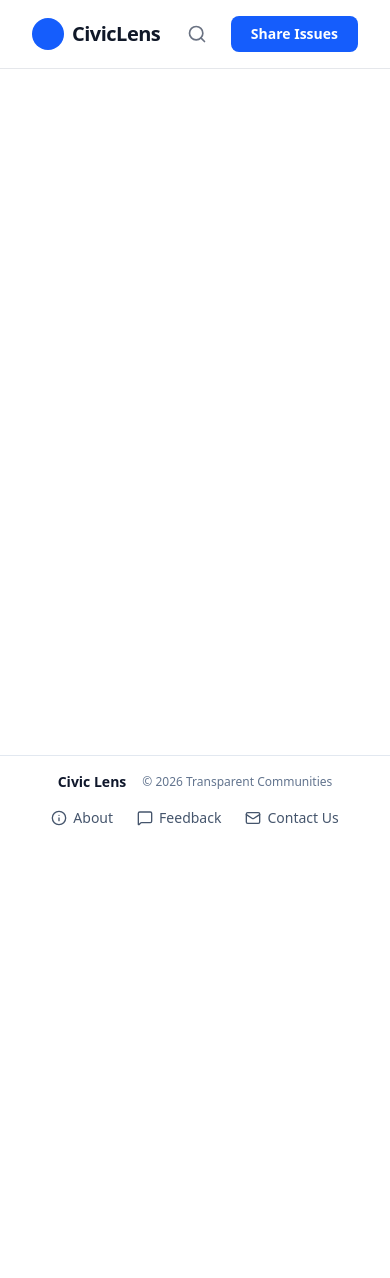
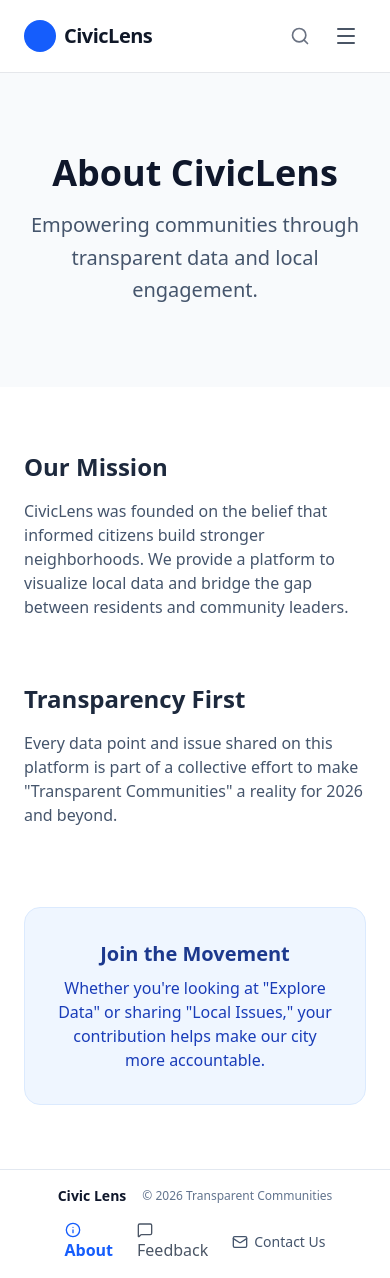
Before and after one commit to tanu1909/civic_lens, a React (Vite) app: page /about in a window 390 px wide. Before the commit the page ends 844 px from the top, so only its background shows below. Built offline with nearby package versions, Linux system fonts and the light colour scheme; no server answers.

Commit message:
feat: integrate ai-scanner and finalized app.jsx changes

```diff
--- a/src/App.jsx
+++ b/src/App.jsx
@@ -7,6 +7,8 @@ import Home from './pages/Home';
 import Navbar from './components/Navbar';
 import FooterCard from './components/FooterCard';
 import AuthPage from './pages/AuthPage';
+import About from './pages/About.jsx';
+import Feedback from './pages/Feedback.jsx';
 
 const App = () => {
   const [user, setUser] = useState(null);
@@ -29,6 +31,8 @@ const App = () => {
           <Routes>
             <Route path="/" element={<Home />} />
             <Route path="/login" element={<AuthPage />} />
+            <Route path="/about" element={<About/>}/>
+            <Route path="/feedback" element={<Feedback/>}/>
           </Routes>
         </main>
 
--- a/src/components/FooterCard.jsx
+++ b/src/components/FooterCard.jsx
@@ -1,11 +1,18 @@
 import React from 'react';
+import { Link, NavLink } from 'react-router-dom';
 import { Mail, MessageSquare, Info } from 'lucide-react';
 
 const FooterCard = () => {
+
+const navLinkStyles = ({ isActive }) =>
+    isActive
+      ? "text-blue-600 font-semibold" // Styles for the active page
+      : "text-gray-600 hover:text-blue-600 font-medium transition-colors"; // Styles for other pages
+
+
   return (
     <footer className="bg-white border-t border-slate-200 py-4 mt-auto">
       <div className="max-w-7xl mx-auto px-6 flex flex-col md:flex-row items-center justify-between gap-4">
-
 
 
         <div className="flex items-center gap-4">
@@ -17,19 +24,28 @@ const FooterCard = () => {
         </div>
 
 
+        <div className="flex items-center gap-6">
 
-        <div className="flex items-center gap-6">
-          <a href="/about" className="flex items-center gap-1.5 text-sm font-medium text-slate-600 hover:text-blue-600 transition-colors">
+          <NavLink
+            to="/about"
+            className={navLinkStyles}>
             <Info size={16} />
             <span>About</span>
-          </a>
+          </NavLink>
 
-          <a href="/feedback" className="flex items-center gap-1.5 text-sm font-medium text-slate-600 hover:text-blue-600 transition-colors">
+          <NavLink
+            to="/feedback"
+            className={navLinkStyles}
+          >
             <MessageSquare size={16} />
             <span>Feedback</span>
-          </a>
+          </NavLink>
 
-          <a href="/contact" className="flex items-center gap-1.5 text-sm font-medium text-slate-600 hover:text-blue-600 transition-colors">
+
+          <a
+            href="mailto:tanuchoudhary1319@gmail.com"
+            className="flex items-center gap-1.5 text-sm font-medium text-slate-600 hover:text-blue-600 transition-colors"
+          >
             <Mail size={16} />
             <span>Contact Us</span>
           </a>
--- a/src/components/Navbar.jsx
+++ b/src/components/Navbar.jsx
@@ -1,32 +1,68 @@
-import React from 'react';
-import { Search, Globe } from 'lucide-react';
+import React, { useState } from 'react';
+import { NavLink, Link } from 'react-router-dom';
+import { Search, Menu, X } from 'lucide-react';
 
 const Navbar = () => {
+  const [isOpen, setIsOpen] = useState(false);
+
+  const navLinkStyles = ({ isActive }) =>
+    isActive
+      ? "text-blue-600 font-semibold"
+      : "text-gray-600 hover:text-blue-600 font-medium transition-colors";
+
   return (
-    <nav className="flex items-center justify-between px-8 py-4 bg-white border-b border-gray-200 sticky top-0 z-50">
-      {/* Brand */}
-      <div className="flex items-center gap-2">
-        <div className="w-8 h-8 bg-blue-600 rounded-full"></div> {/* Logo Placeholder */}
+    <nav className="bg-white border-b border-gray-200 sticky top-0 z-50">
+      <div className="flex items-center justify-between px-6 md:px-8 py-4">
+
+        <Link to="/" className="flex items-center gap-2">
+          <div className="w-8 h-8 bg-blue-600 rounded-full"></div>
           <span className="text-xl font-bold text-gray-900 tracking-tight">CivicLens</span>
-      </div>
+        </Link>
 
-      {/* Nav Links */}
-      <ul className="hidden md:flex items-center gap-8 text-sm font-medium text-gray-600">
-        <li><a href="/home" className="hover:text-blue-600">Home</a></li>
-        <li><a href="/explore" className="hover:text-blue-600">Explore Data</a></li>
-        <li><a href="/issues" className="hover:text-blue-600">Local Issues</a></li>
 
+        <ul className="hidden md:flex items-center gap-8 text-sm">
+          <li><NavLink to="/" className={navLinkStyles}>Home</NavLink></li>
+          <li><NavLink to="/explore" className={navLinkStyles}>Explore Data</NavLink></li>
+          <li><NavLink to="/issues" className={navLinkStyles}>Local Issues</NavLink></li>
         </ul>
 
-      {/* Actions */}
-      <div className="flex items-center gap-4">
+
+        <div className="flex items-center gap-2 md:gap-4">
           <button className="p-2 text-gray-500 hover:bg-gray-100 rounded-full">
             <Search size={20} />
           </button>
-        <button className="px-5 py-2 bg-blue-600 text-white text-sm font-semibold rounded-lg hover:bg-blue-700 transition-colors">
+
+          <Link to="/login" className="hidden sm:block px-5 py-2 bg-blue-600 text-white text-sm font-semibold rounded-lg hover:bg-blue-700">
             Share Issues
+          </Link>
+
+
+          <button
+            className="md:hidden p-2 text-gray-600"
+            onClick={() => setIsOpen(!isOpen)}
+          >
+            {isOpen ? <X size={24} /> : <Menu size={24} />}
           </button>
         </div>
+      </div>
+
+      {/* Mobile Menu Dropdown */}
+      {isOpen && (
+        <div className="md:hidden bg-white border-t border-gray-100 p-4 space-y-4 shadow-lg">
+          <ul className="flex flex-col gap-4 text-sm font-medium">
+            <li><NavLink to="/" onClick={() => setIsOpen(false)} className={navLinkStyles}>Home</NavLink></li>
+            <li><NavLink to="/explore" onClick={() => setIsOpen(false)} className={navLinkStyles}>Explore Data</NavLink></li>
+            <li><NavLink to="/issues" onClick={() => setIsOpen(false)} className={navLinkStyles}>Local Issues</NavLink></li>
+          </ul>
+          <Link
+            to="/login"
+            onClick={() => setIsOpen(false)}
+            className="block w-full text-center py-3 bg-blue-600 text-white font-semibold rounded-lg"
+          >
+            Share Issues
+          </Link>
+        </div>
+      )}
     </nav>
   );
 };
--- /dev/null
+++ b/src/pages/About.jsx
@@ -0,0 +1,49 @@
+import React from 'react';
+
+const About = () => {
+  return (
+    <div className="min-h-screen bg-white">
+      {/* Hero Section */}
+      <section className="bg-slate-50 py-20 px-6">
+        <div className="max-w-4xl mx-auto text-center">
+          <h1 className="text-4xl font-bold text-slate-900 mb-4">About CivicLens</h1>
+          <p className="text-xl text-slate-600 leading-relaxed">
+            Empowering communities through transparent data and local engagement.
+          </p>
+        </div>
+      </section>
+
+      {/* Content Section */}
+      <section className="py-16 px-6 max-w-4xl mx-auto">
+        <div className="grid md:grid-cols-2 gap-12">
+          <div>
+            <h2 className="text-2xl font-semibold text-slate-800 mb-4">Our Mission</h2>
+            <p className="text-slate-600 mb-4">
+              CivicLens was founded on the belief that informed citizens build stronger neighborhoods.
+              We provide a platform to visualize local data and bridge the gap between residents
+              and community leaders.
+            </p>
+          </div>
+          <div>
+            <h2 className="text-2xl font-semibold text-slate-800 mb-4">Transparency First</h2>
+            <p className="text-slate-600 mb-4">
+              Every data point and issue shared on this platform is part of a collective effort
+              to make "Transparent Communities" a reality for 2026 and beyond.
+            </p>
+          </div>
+        </div>
+
+        {/* Placeholder for Team or Core Values */}
+        <div className="mt-16 p-8 bg-blue-50 rounded-2xl border border-blue-100">
+          <h3 className="text-xl font-bold text-blue-900 mb-2 text-center">Join the Movement</h3>
+          <p className="text-blue-800 text-center max-w-lg mx-auto">
+            Whether you're looking at "Explore Data" or sharing "Local Issues,"
+            your contribution helps make our city more accountable.
+          </p>
+        </div>
+      </section>
+    </div>
+  );
+};
+
+export default About;
--- a/src/pages/AuthPage.jsx
+++ b/src/pages/AuthPage.jsx
@@ -27,15 +27,15 @@ const AuthPage = () => {
         // Log in existing user
         await signInWithEmailAndPassword(auth, email, password);
       } else {
-        // 1. Create the new user
+        // Create the new user
         const userCredential = await createUserWithEmailAndPassword(auth, email, password);
 
-        // 2. Immediately update their profile with the Full Name
+        // Immediately update their profile with the Full Name
         await updateProfile(userCredential.user, {
           displayName: fullName
         });
       }
-      // 3. Redirect to home on success
+      // Redirect to home on success
       navigate('/');
     } catch (err) {
       // error mapping
--- /dev/null
+++ b/src/pages/Feedback.jsx
@@ -0,0 +1,34 @@
+import React from 'react';
+import { Send } from 'lucide-react';
+
+const Feedback = () => {
+  return (
+    <div className="min-h-screen bg-slate-50 py-16 px-6">
+      <div className="max-w-2xl mx-auto bg-white rounded-2xl shadow-sm border border-slate-200 overflow-hidden">
+        <div className="bg-blue-600 p-8 text-white">
+          <h1 className="text-2xl font-bold">We value your feedback</h1>
+          <p className="opacity-90 mt-2">How can we make CivicLens better for your community?</p>
+        </div>
+
+        <form className="p-8 space-y-6">
+          <div>
+            <label className="block text-sm font-semibold text-slate-700 mb-2">Subject</label>
+            <input type="text" className="w-full px-4 py-2 border rounded-lg focus:ring-2 focus:ring-blue-500 outline-none" placeholder="e.g., Feature Suggestion" />
+          </div>
+
+          <div>
+            <label className="block text-sm font-semibold text-slate-700 mb-2">Your Message</label>
+            <textarea rows="5" className="w-full px-4 py-2 border rounded-lg focus:ring-2 focus:ring-blue-500 outline-none" placeholder="Tell us what's on your mind..."></textarea>
+          </div>
+
+          <button className="w-full bg-blue-600 text-white py-3 rounded-lg font-bold flex items-center justify-center gap-2 hover:bg-blue-700 transition">
+            <Send size={18} />
+            Submit Feedback
+          </button>
+        </form>
+      </div>
+    </div>
+  );
+};
+
+export default Feedback;
```
Also changed, not shown: src/services/firebase.js (+35 -7 lines). Lines whose indentation alone changed are shown as unchanged.
